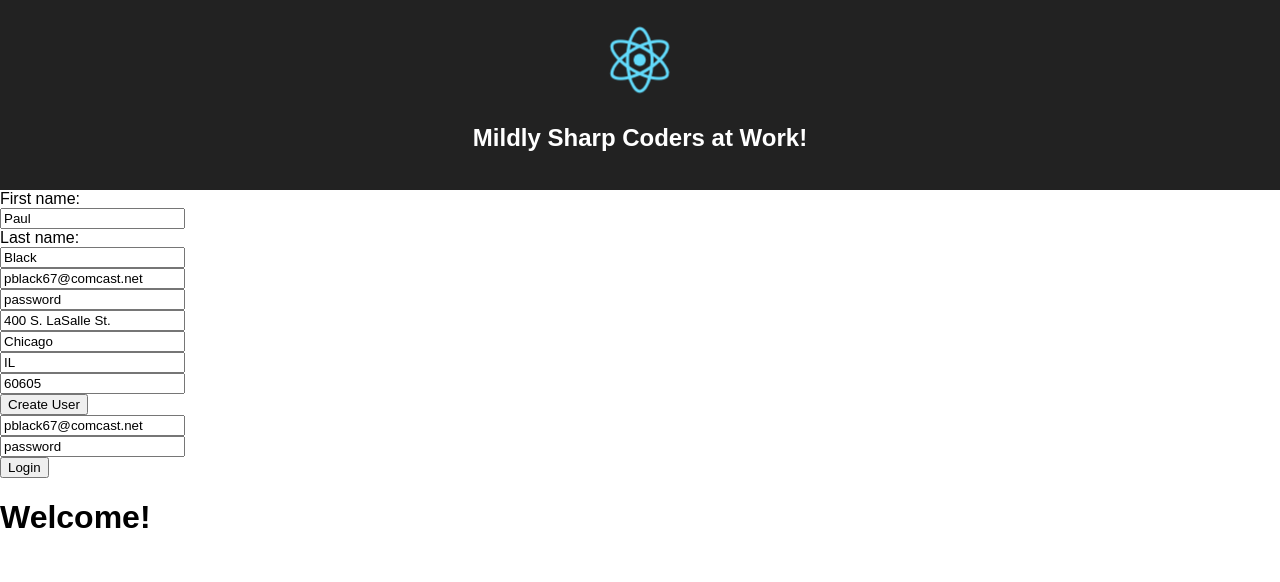
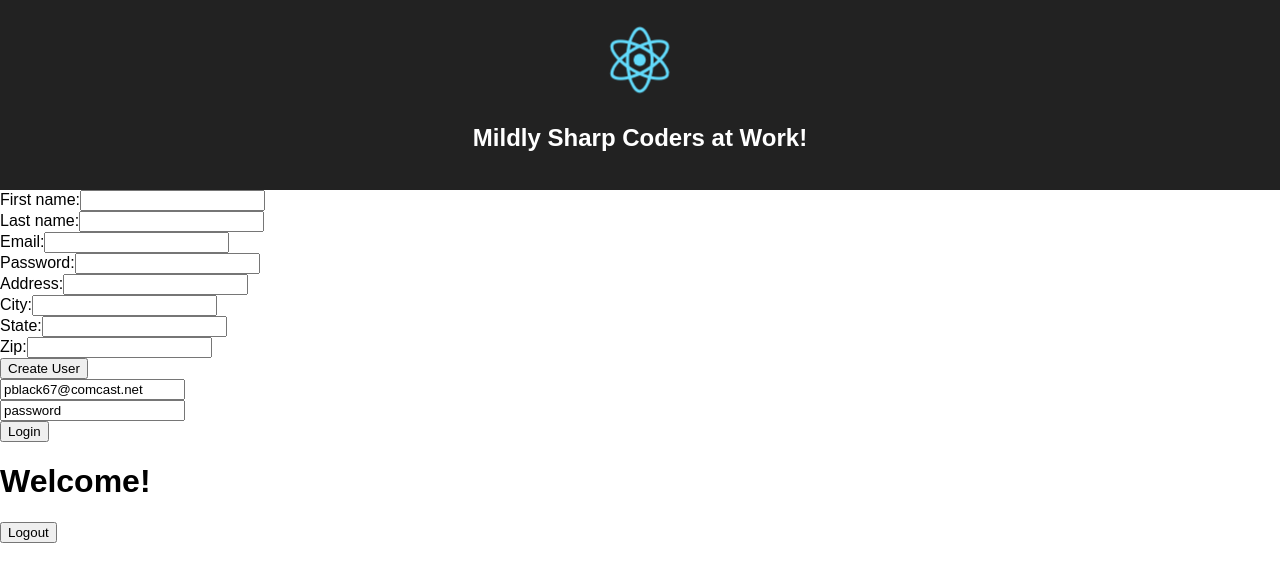
Before and after one commit to mildlysharpcoders/vice-cracker, a React (Create React App) app in the folder client/: page / in a window 1280 px wide. Shown: the top 582 px of the page. Built offline with nearby package versions, Linux system fonts and the light colour scheme.

Commit message:
Implemented create user form

```diff
--- a/client/src/App.js
+++ b/client/src/App.js
@@ -1,27 +1,9 @@
 import React, { Component } from "react";
 import logo from "./logo.svg";
 import "./App.css";
-import axios from "axios";
 import LoginStuff from "./components/LoginStuff"
 
 class App extends Component {
-  state = {
-    username: ""
-  };
-
-  handleButtonClick = event => {
-    console.log("Login Button Clicked");
-    axios
-      .post("/api/user/login", { username: "pablo", password: "password" })
-      .then(response => {
-        console.log(response.data);
-        this.setState({ username: response.data.username });
-      })
-      .catch(error => {
-        console.log(error);
-      });
-  };
-
   render() {
     return (
       <>
@@ -31,10 +13,7 @@ class App extends Component {
             <h2>Mildly Sharp Coders at Work!</h2>
           </div>
         </div>
-        <LoginStuff
-          username={this.state.username}
-          handleButtonClick={this.handleButtonClick}
-        />
+        <LoginStuff />
       </>
     );
   }
--- a/client/src/components/CreateUser/index.js
+++ b/client/src/components/CreateUser/index.js
@@ -4,28 +4,33 @@ function CreateUser(props) {
     return (
         <>
     <form>
-        First name:<br />
-        <input type="text" name="firstname" value="Paul" />
+        First name:
+        <input type="text" name="firstname" value={props.user.firstname} onChange={props.handleInputChange}/>
         <br />
         Last name:
+        <input type="text" name="lastname" value={props.user.lastname} onChange={props.handleInputChange}/>
         <br />
-        <input type="text" name="lastname" value="Black" />
+        Email:
+        <input type="text" name="email" value={props.user.email} onChange={props.handleInputChange}/>
         <br />
-        <input type="text" name="email" value="pblack67@comcast.net" />
+        Password:
+        <input type="text" name="password" value={props.user.password} onChange={props.handleInputChange}/>
         <br />
-        <input type="text" name="password" value="password" />
+        Address:
+        <input type="text" name="address" value={props.user.address} onChange={props.handleInputChange}/>
         <br />
-        <input type="text" name="address" value="400 S. LaSalle St." />
+        City:
+        <input type="text" name="city" value={props.user.city} onChange={props.handleInputChange}/>
         <br />
-        <input type="text" name="city" value="Chicago" />
+        State:
+        <input type="text" name="state" value={props.user.state} onChange={props.handleInputChange}/>
         <br />
-        <input type="text" name="state" value="IL" />
-        <br />
-        <input type="text" name="zip" value="60605" />
+        Zip:
+        <input type="text" name="zip" value={props.user.zip} onChange={props.handleInputChange}/>
         <br />
 
 
-        <input type="submit" value="Create User" />
+        <input type="submit" value="Create User" onClick={props.handleButtonClick}/>
     </form>
         {/* <button type="button" onClick={props.handleButtonClick}>
             Log Me In
--- a/client/src/components/LoginStuff/index.js
+++ b/client/src/components/LoginStuff/index.js
@@ -1,16 +1,77 @@
-import React from "react";
+import React, { Component } from "react";
 import CreateUser from "../CreateUser";
 import Login from "../Login";
 import Welcome from "../Welcome";
+import axios from "axios";
 
-function LoginStuff(props) {
+class LoginStuff extends Component {
+  state = {
+    user: {
+      sessionid: "",
+      username: "",
+      password: "",
+      email: "",
+      firstname: "",
+      lastname: "",
+      address: "",
+      city: "",
+      state: "",
+      zip: ""
+    }
+  };
+
+  handleInputChange = event => {
+    const { name, value } = event.target;
+
+    console.log(name, value);
+
+    let user = this.state.user;
+    user[name] = value;
+    this.setState({
+      user
+    });
+  };
+
+  handleCreateButtonClick = event => {
+    event.preventDefault();
+    console.log("Create User Button Clicked");
+    axios
+      .post("/api/user/create", this.state.user)
+      .then(response => {
+        console.log(response.data);
+        this.setState({ user : response.data });
+      })
+      .catch(error => {
+        console.log(error);
+      });
+  };
+
+  // handleCreateButtonClick = event => {
+  //   console.log("Create User Button Clicked");
+  //   axios
+  //     .post("/api/user/login", this.state.user)
+  //     .then(response => {
+  //       console.log(response.data);
+  //       this.setState({ username: response.data.username });
+  //     })
+  //     .catch(error => {
+  //       console.log(error);
+  //     });
+  // };
+
+  render() {
     return (
       <>
-      <CreateUser />
+        <CreateUser
+          user={this.state.user}
+          handleInputChange={this.handleInputChange}
+          handleButtonClick={this.handleCreateButtonClick}
+        />
         <Login />
         <Welcome />
       </>
     );
   }
+}
 
 export default LoginStuff;
--- a/client/src/components/Welcome/index.js
+++ b/client/src/components/Welcome/index.js
@@ -1,7 +1,12 @@
 import React from "react";
 
 function Welcome(props) {
-    return <h1>Welcome!</h1>;
+  return (
+    <div>
+      <h1>Welcome!</h1>
+      <button type="button">Logout</button>
+    </div>
+  );
 }
 
 export default Welcome;
```
Also changed, not shown: 2 other files (tests, documents, lock files or other folders). Lines whose indentation alone changed are shown as unchanged.
